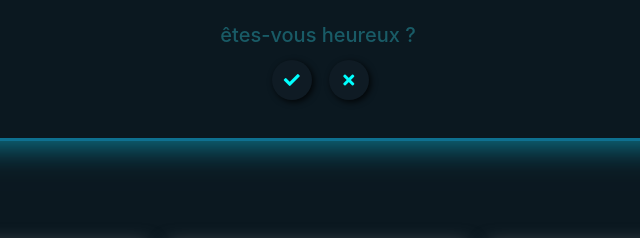
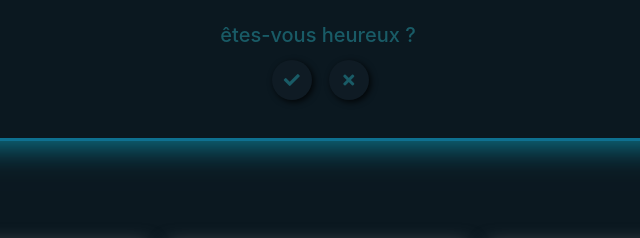
Before and after one commit to mr-larson/C17_Larson_exo_bonus_CSS, a plain HTML site: page index.html in a window 1280 px wide. Shown: the top 238 px of the page, 322-962 px from the left. Drawn offline with nearby package versions, Linux system fonts and the light colour scheme.

Commit message:
button_led

```diff
--- a/public/css/style.css
+++ b/public/css/style.css
@@ -40,7 +40,7 @@ body{
     line-height: 40px;
     text-align: center;
     margin: 0 4px;
-    color: aqua;
+    color: rgb(25, 91, 102);
     font-size: 16px;
     border-radius: 50%;
     cursor: pointer;
@@ -49,13 +49,14 @@ body{
 
 }
 .container1 label .fas:hover{
+    color:  #00fff1;
     box-shadow: -1px -1px 3px rgba(255,255,255,0.1);
     box-shadow: 2px 2px 6px rgba(0,0,0,0.8);
     box-shadow: inset -1px -1px 10px rgba(255,255,255,0.05);
     box-shadow: inset 2px 2px 10px rgba(0,0,0,0.5);
 }
 .container1 label input:checked{
-    color:  #00fff1;;
+    color:  #00fff1;
     box-shadow: -1px -1px 3px rgba(255,255,255,0.1);
     box-shadow: 2px 2px 6px rgba(0,0,0,0.8);
     box-shadow: inset -1px -1px 10px rgba(255,255,255,0.05);
```
